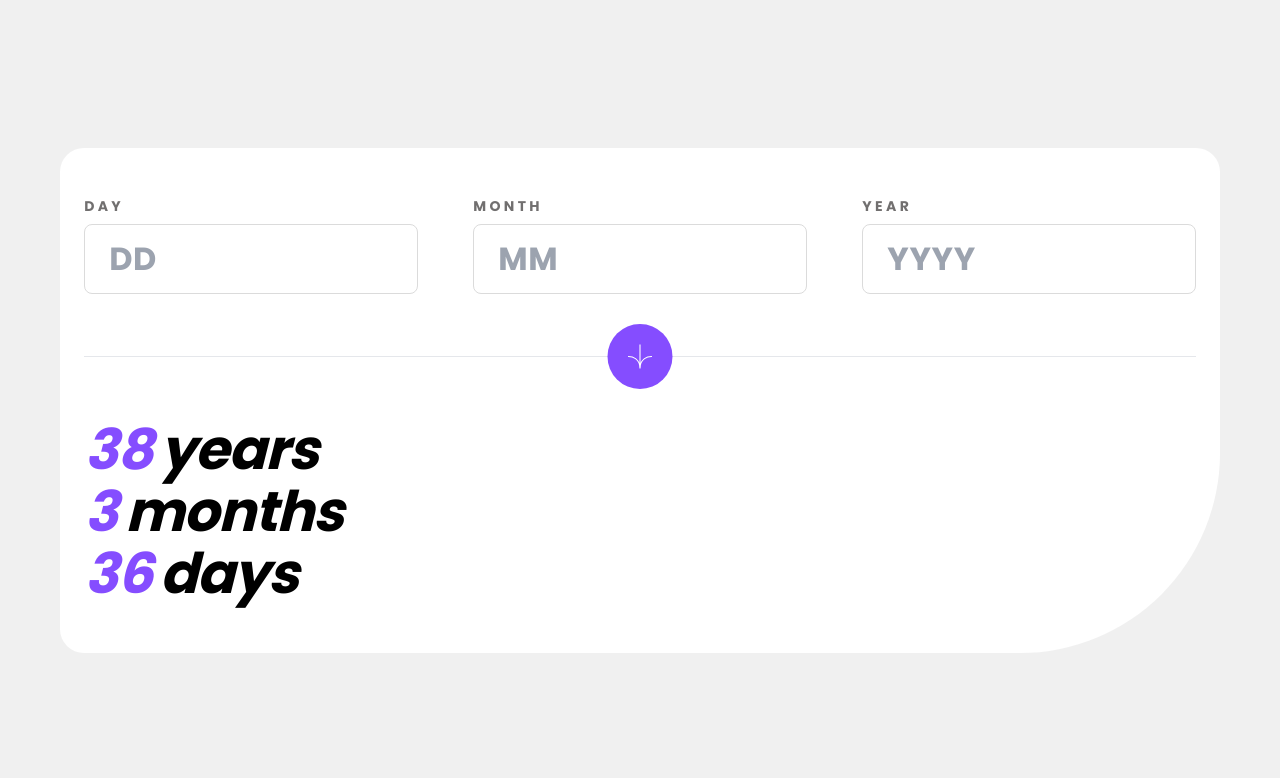
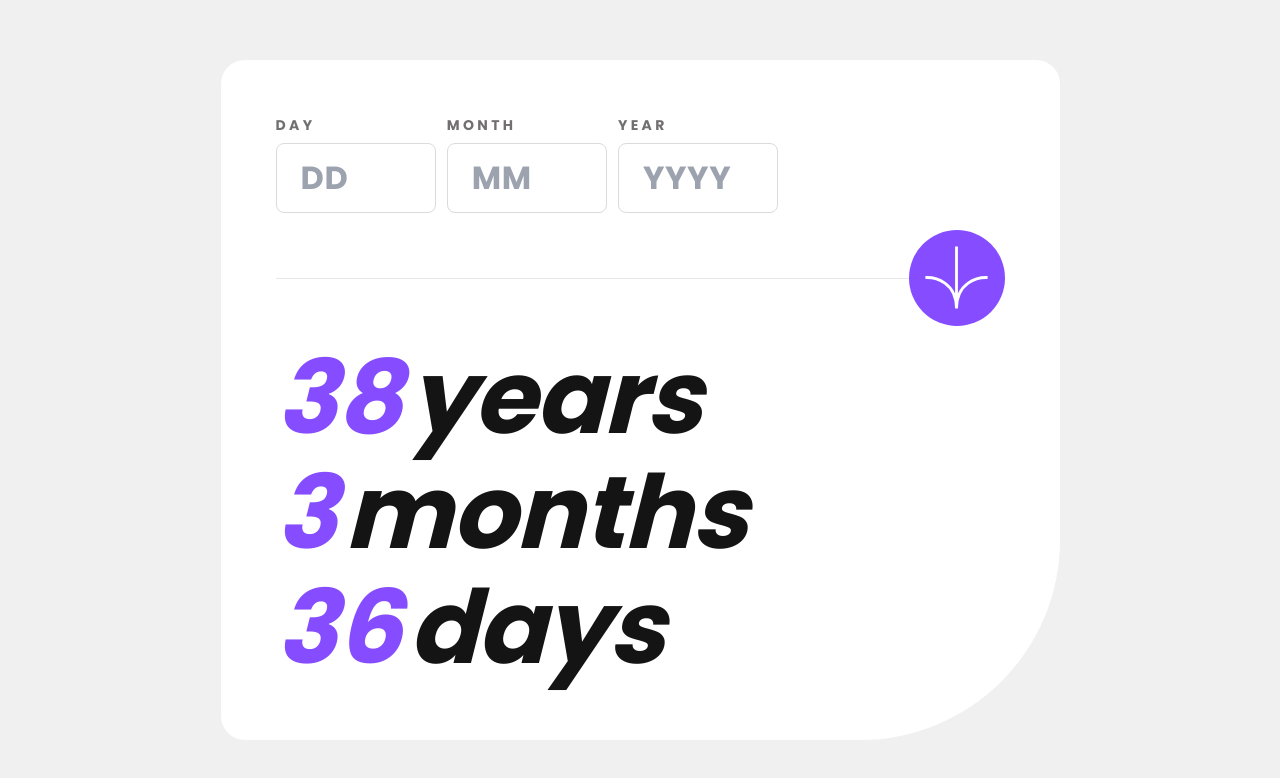
Before and after one commit to Md-Talim/age-caluculator, a Next.js app: page / in a window 1280 px wide. Shown: the top 778 px of the page. Built offline with nearby package versions, Linux system fonts and the light colour scheme.

Commit message:
Make the card responsive

```diff
--- a/src/app/page.tsx
+++ b/src/app/page.tsx
@@ -3,15 +3,16 @@ import Image from 'next/image';
 
 export default function Home() {
   return (
-    <main className="bg-white py-12 px-6 w-[90.6%] flex gap-[30px] flex-col rounded-3xl rounded-ee-[200px]">
-      <section className="flex gap-[17px] justify-between items-center">
+    <main className="bg-white py-12 px-6 md:p-[55px] w-[90.6%] lg:w-fit flex gap-[30px] flex-col rounded-3xl rounded-ee-[200px]">
+      <section className="flex gap-[17px] md:w-fit">
         <InputField label="day" placeholder="DD" />
         <InputField label="month" placeholder="MM" />
         <InputField label="year" placeholder="YYYY" />
       </section>
-      <section className="relative h-[65px]">
-        <hr className="absolute h-[2px] -z-1 w-full top-1/2" />
-        <button className="absolute right-1/2 translate-x-1/2 mx-auto w-[65px] h-[65px] z-1 p-5 bg-primary flex items-center justify-center rounded-full">
+      <section className="relative h-[65px] md:flex md:w-fit">
+        <hr className="absolute lg:relative h-[2px] md:w-[633px] -z-1 w-full top-1/2" />
+        <div className="flex items-center justify-center lg:justify-end bg-transparent w-full md:w-auto">
+          <button className="absolute md:relative right-1/2 translate-x-1/2 translate-y-1/2 md:translate-y-0 mx-auto w-[65px] h-[65px] z-1 p-5 bg-primary flex items-center justify-center rounded-full md:w-[96px] md:h-[96px] md:p-[10px]">
             <Image
               src="/images/arrow.svg"
               alt="arrow-icon"
@@ -20,15 +21,16 @@ export default function Home() {
               className="w-[65px] h-[65px]"
             />
           </button>
+        </div>
       </section>
-      <section>
-        <p className="text-[56px] font-bold italic tracking-[-1.12px] leading-[62px] flex gap-2">
+      <section className="md:max-w-fit">
+        <p className="text-[56px] md:text-[102px] font-bold italic tracking-[-1.12px] leading-[62px] md:leading-[115px] text-offBlack flex gap-2 md:max-w-fit">
           <span className="text-primary">38</span>years
         </p>
-        <p className="text-[56px] font-bold italic tracking-[-1.12px] leading-[62px] flex gap-2">
+        <p className="text-[56px] md:text-[102px] font-bold italic tracking-[-1.12px] leading-[62px] md:leading-[115px] text-offBlack flex gap-2 md:max-w-fit">
           <span className="text-primary">3</span>months
         </p>
-        <p className="text-[56px] font-bold italic tracking-[-1.12px] leading-[62px] flex gap-2">
+        <p className="text-[56px] md:text-[102px] font-bold italic tracking-[-1.12px] leading-[62px] md:leading-[115px] text-offBlack flex gap-2 md:max-w-fit">
           <span className="text-primary">36</span>days
         </p>
       </section>
--- a/src/components/InputField.tsx
+++ b/src/components/InputField.tsx
@@ -5,13 +5,13 @@ interface Props {
 
 const InputField = ({ label, placeholder }: Props) => {
   return (
-    <label className="flex flex-col max-w-[30%] gap-1 md:gap-2">
+    <label className="flex flex-col max-w-[30%] md:w-40 md:h-[100px] gap-1 md:gap-2">
       <span className="max-w-fit uppercase text-smokeGray text-sm font-bold tracking-[3.36px]">
         {label}
       </span>
       <input
         type="number"
-        className="text-smokeGray  text-[22px] md:text-[32px] font-bold leading-8 md:leading-9 tracking-[0.64px] md:px-6 px-[14px] md:py-4 py-[11px] border border-lightGray rounded-lg focus:outline-primary"
+        className="text-smokeGray md:w-40 text-[22px] md:text-[32px] font-bold leading-8 md:leading-9 tracking-[0.64px] md:px-6 px-[14px] md:py-4 py-[11px] border border-lightGray rounded-lg focus:outline-primary"
         placeholder={placeholder}
       />
     </label>
```
Lines whose indentation alone changed are shown as unchanged.
